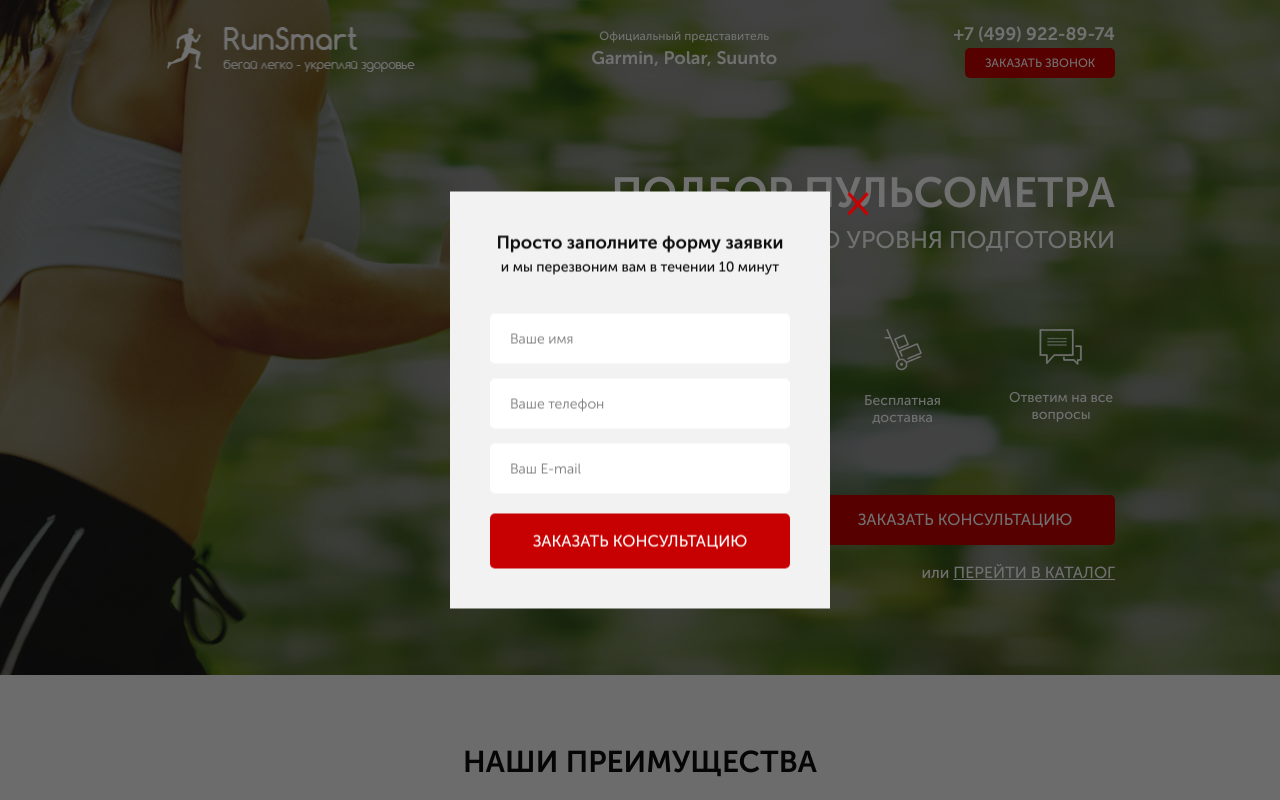
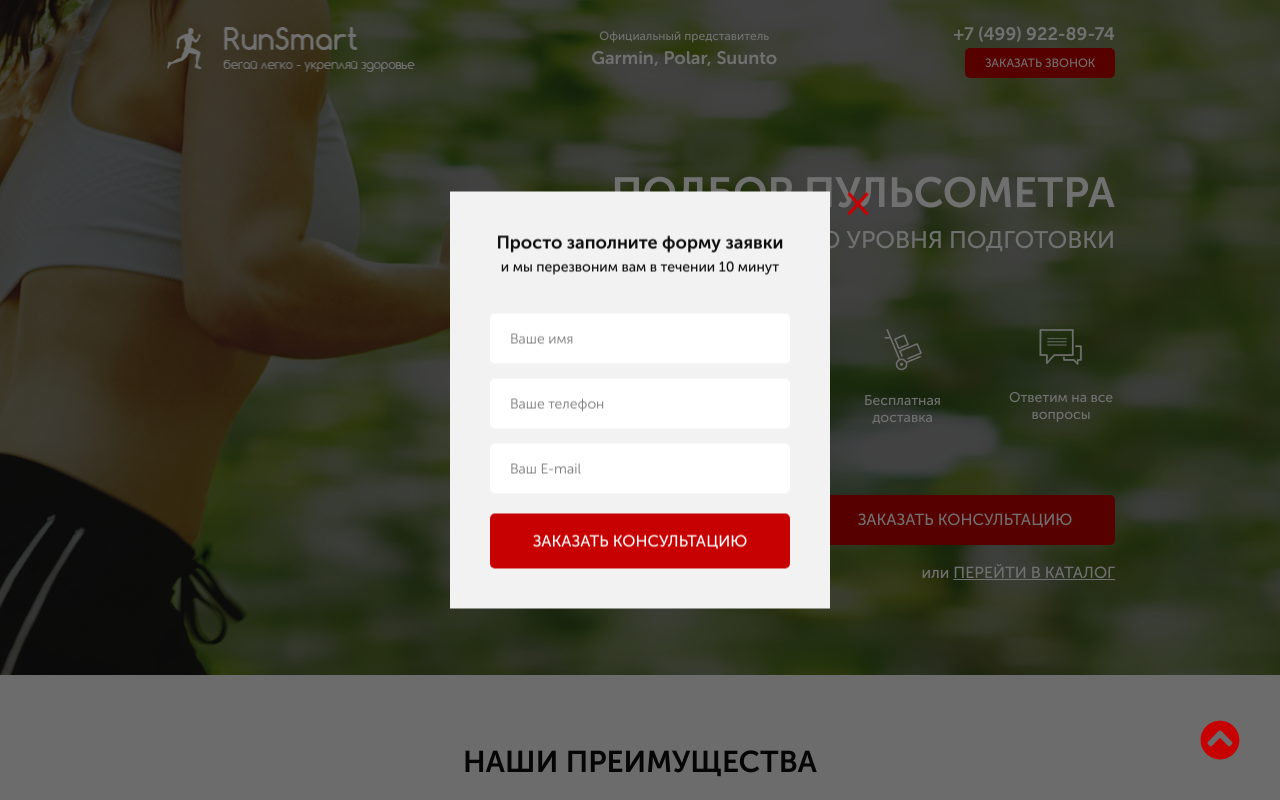
Before and after one commit to BudnikOleksii/Pulse_project, a website: page src/index.html in a window 1280 px wide. Shown: the top 800 px of the page. Drawn offline with Linux system fonts and the light colour scheme; files whose address does not match are found by name.

Commit message:
test with pageup

```diff
--- a/src/index.html
+++ b/src/index.html
@@ -515,6 +515,10 @@
             </div>
         </div>
 
+        <a href="#up" class="pageup">
+            <img src="icons/arrow_up.svg" alt="up">
+        </a>
+
         <script src="js/script.js"></script>
     </body>
 </html>
--- /dev/null
+++ b/src/sass/blocks/_pageup.scss
@@ -0,0 +1,12 @@
+.pageup {
+    display: block;
+    position: fixed;
+    bottom: 40px;
+    right: 40px;
+    width: 40px;
+    height: 40px;
+    // display: none;
+    img {
+        width: 100%;
+    }
+}
--- a/src/sass/style.scss
+++ b/src/sass/style.scss
@@ -19,3 +19,4 @@
 @import 'blocks/feed';
 @import 'blocks/footer';
 @import 'blocks/modals';
+@import 'blocks/pageup';
```
Also changed, not shown: src/css/style.min.css, src/icons/arrow_up.svg (added).
